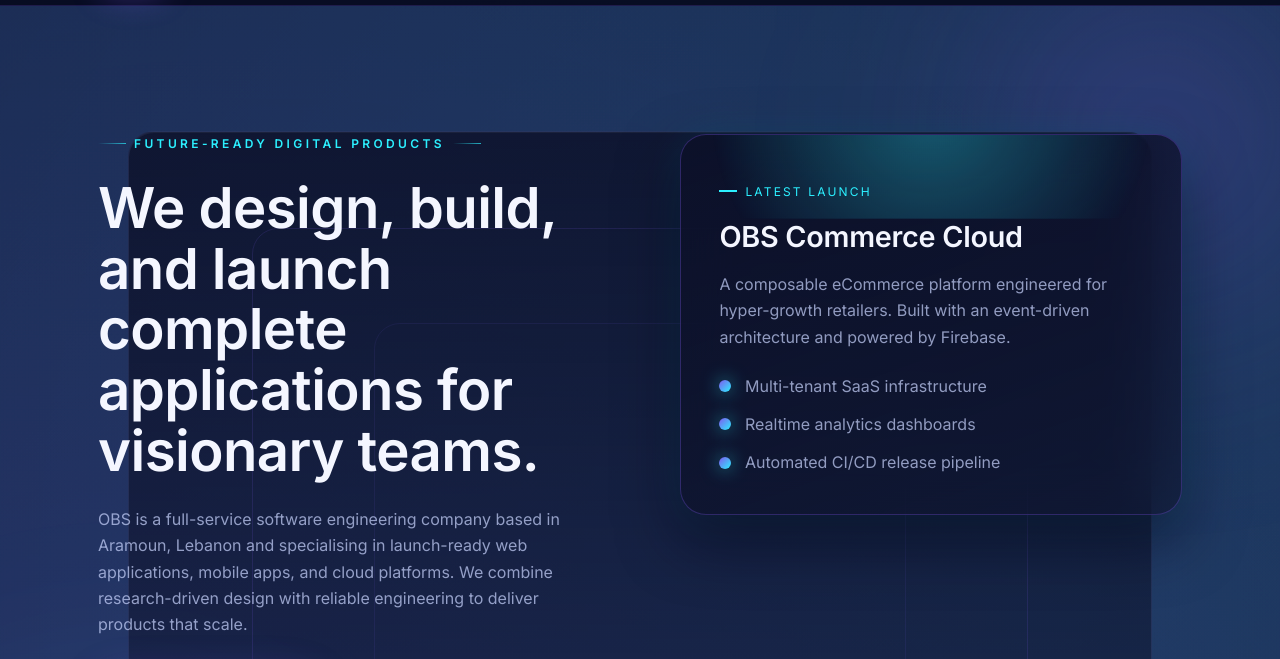
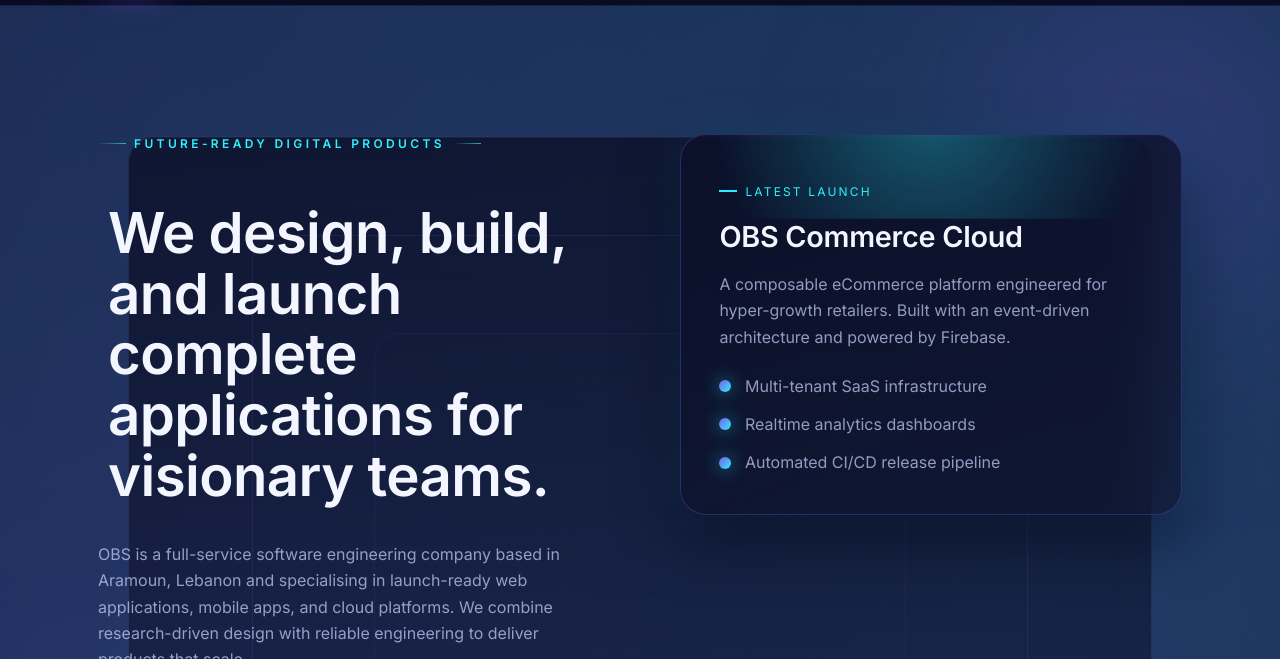
Before and after one commit to Ahmadsaad1133/OBS2, a website with bundled scripts: page OBS2/index.html in a window 1280 px wide. Shown: the part 67-726 px from the top of the page. Built offline with nearby package versions, Linux system fonts and the light colour scheme; no server answers.

Commit message:
Initial commit

```diff
--- a/OBS2/css/styles.css
+++ b/OBS2/css/styles.css
@@ -348,7 +348,13 @@
   flex-direction: column;
   gap: 1.5rem;
 }
+.hero__content .eyebrow {
+  padding-bottom: 15px;
+}
 
+.hero__content h1 {
+  padding: 10px;
+}
 .hero__background {
   position: absolute;
   inset: 0;
```
Also changed, not shown: 1 other file.
